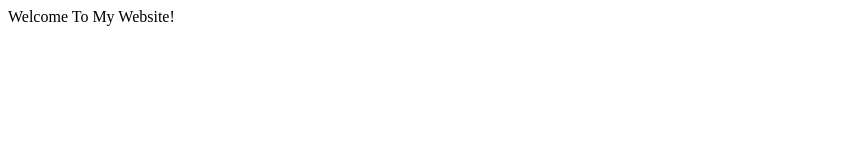
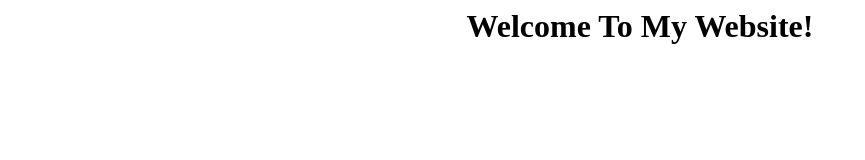
Before and after one commit to SoulSenGaming/SoulSenGamingWebsite, a plain HTML site: page index.html in a window 1280 px wide. Shown: the whole page, without its empty margins (0-865 px from the left). Drawn offline with Linux system fonts and the light colour scheme.

Commit message:
Update index.html

```diff
--- a/index.html
+++ b/index.html
@@ -1,4 +1,4 @@
 <html>
   <title>SSG Website</title>
-  <body>Welcome To My Website!</body>
+  <body><h1><center>Welcome To My Website!</center></h1></body>
 </html>
```
